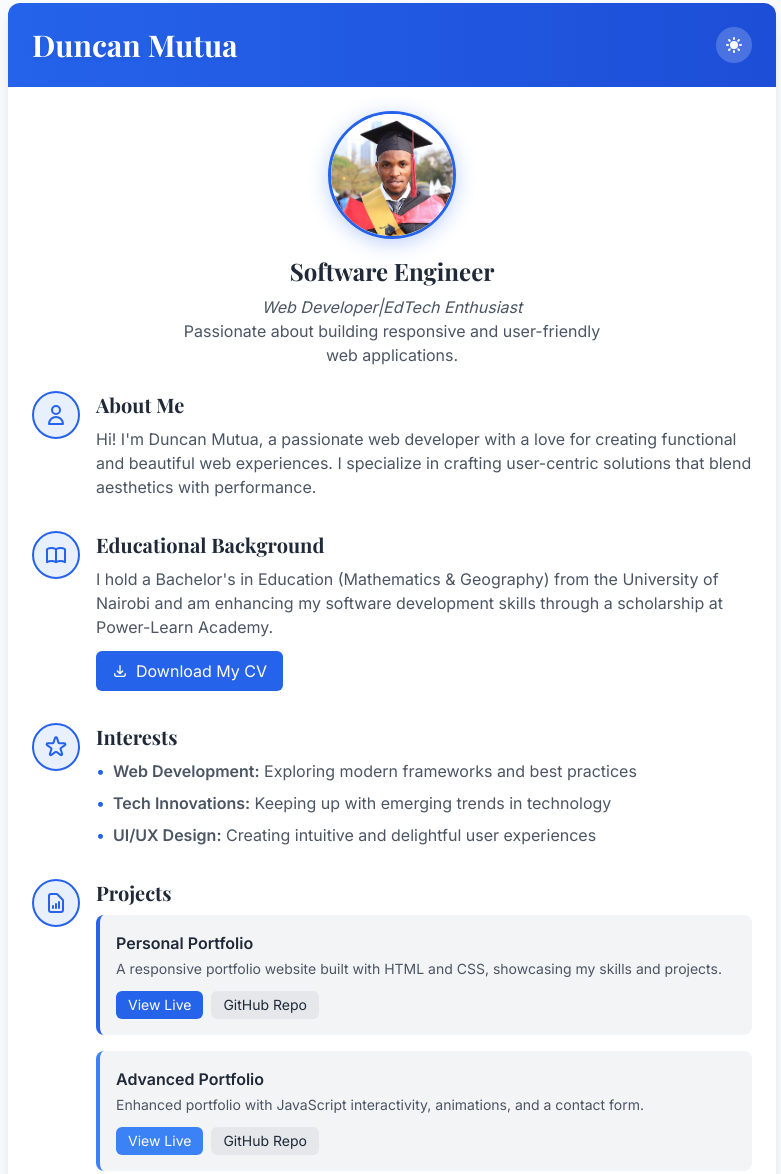
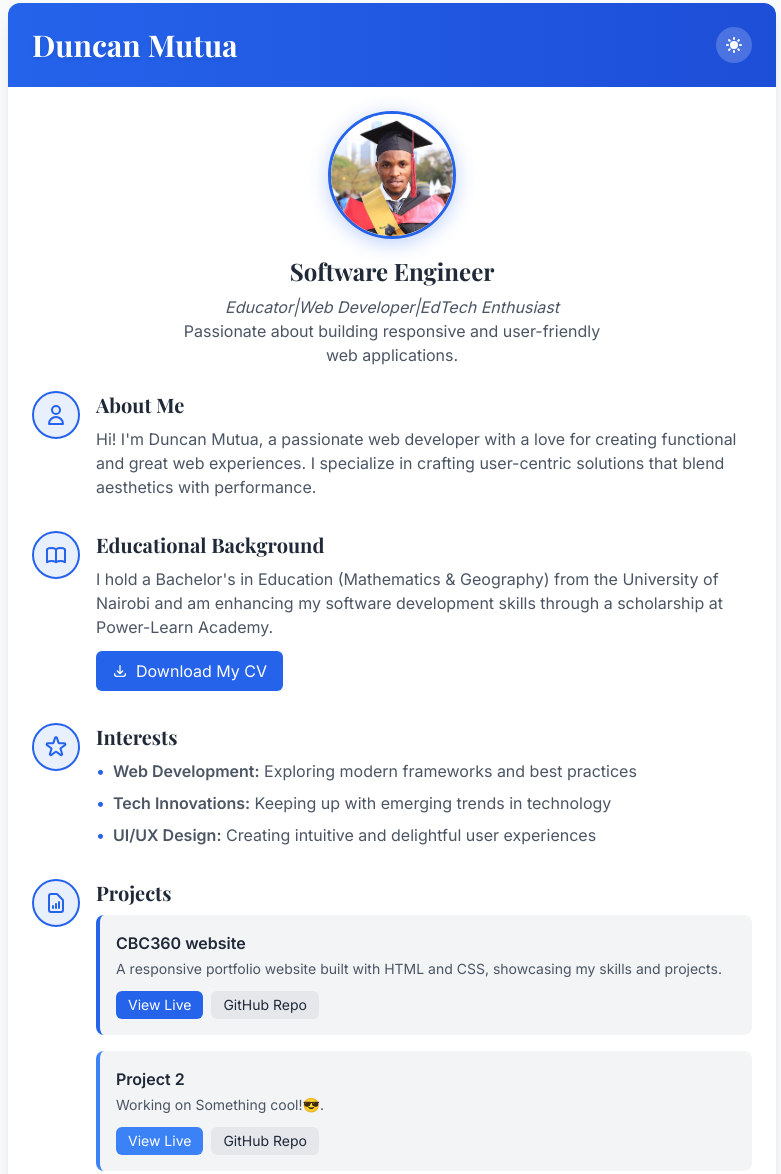
Before and after one commit to duncanmutua/personalprofile, a plain HTML site: page hackathonprofile.html in a window 1280 px wide. Shown: the part 13-1187 px from the top of the page, without its empty margins (248-1029 px from the left). Drawn offline with nearby package versions, Linux system fonts and the light colour scheme.

Commit message:
some little changes

```diff
--- a/hackathonprofile.html
+++ b/hackathonprofile.html
@@ -81,7 +81,7 @@
 
                 <h2 class="text-2xl font-bold text-gray-800 dark:text-white mb-2 font-display">Software Engineer</h2>
                 <p class="text-gray-600 dark:text-gray-300 max-w-md mx-auto">
-                    <i>Web Developer|EdTech Enthusiast</i>
+                    <i>Educator|Web Developer|EdTech Enthusiast</i>
                     <br>Passionate about building responsive and user-friendly web applications.
                 </p>
             </div>
@@ -98,7 +98,7 @@
                     <div>
                         <h3 class="text-xl font-bold text-gray-800 dark:text-white mb-2 font-display">About Me</h3>
                         <p class="text-gray-600 dark:text-gray-300">
-                            Hi! I'm Duncan Mutua, a passionate web developer with a love for creating functional and beautiful web experiences.
+                            Hi! I'm Duncan Mutua, a passionate web developer with a love for creating functional and great web experiences.
                             I specialize in crafting user-centric solutions that blend aesthetics with performance.
                         </p>
                     </div>
@@ -163,15 +163,15 @@
                         <div class="space-y-4">
                             <!-- Project 1 -->
                             <div class="bg-gray-100 dark:bg-gray-700 rounded-lg p-4 border-l-4 border-primary">
-                                <h4 class="font-bold text-gray-800 dark:text-white">Personal Portfolio</h4>
+                                <h4 class="font-bold text-gray-800 dark:text-white">CBC360 website</h4>
                                 <p class="text-gray-600 dark:text-gray-300 text-sm mt-1">
                                     A responsive portfolio website built with HTML and CSS, showcasing my skills and projects.
                                 </p>
                                 <div class="mt-3 flex flex-wrap gap-2">
-                                    <a href="https://github.com/duncanmutua" target="_blank" rel="noopener noreferrer" class="px-3 py-1 bg-primary hover:bg-blue-700 text-white text-sm rounded-md transition">
+                                    <a href="https://vibrant-web-palette.lovable.app/" target="_blank" rel="noopener noreferrer" class="px-3 py-1 bg-primary hover:bg-blue-700 text-white text-sm rounded-md transition">
                                         View Live
                                     </a>
-                                    <a href="https://github.com/duncanmutua" target="_blank" rel="noopener noreferrer" class="px-3 py-1 bg-gray-200 hover:bg-gray-300 dark:bg-gray-600 dark:hover:bg-gray-500 text-gray-800 dark:text-white text-sm rounded-md transition">
+                                    <a href="https://github.com/duncanmutua/duncanmmutua.git" target="_blank" rel="noopener noreferrer" class="px-3 py-1 bg-gray-200 hover:bg-gray-300 dark:bg-gray-600 dark:hover:bg-gray-500 text-gray-800 dark:text-white text-sm rounded-md transition">
                                         GitHub Repo
                                     </a>
                                 </div>
@@ -179,15 +179,15 @@
 
                             <!-- Project 2 -->
                             <div class="bg-gray-100 dark:bg-gray-700 rounded-lg p-4 border-l-4 border-accent">
-                                <h4 class="font-bold text-gray-800 dark:text-white">Advanced Portfolio</h4>
+                                <h4 class="font-bold text-gray-800 dark:text-white">Project 2</h4>
                                 <p class="text-gray-600 dark:text-gray-300 text-sm mt-1">
-                                    Enhanced portfolio with JavaScript interactivity, animations, and a contact form.
+                                    Working on Something cool!😎.
                                 </p>
                                 <div class="mt-3 flex flex-wrap gap-2">
                                     <a href="https://github.com/duncanmutua" target="_blank" rel="noopener noreferrer" class="px-3 py-1 bg-accent hover:bg-blue-500 text-white text-sm rounded-md transition">
                                         View Live
                                     </a>
-                                    <a href="https://github.com/duncanmutua" target="_blank" rel="noopener noreferrer" class="px-3 py-1 bg-gray-200 hover:bg-gray-300 dark:bg-gray-600 dark:hover:bg-gray-500 text-gray-800 dark:text-white text-sm rounded-md transition">
+                                    <a href="#" target="_blank" rel="noopener noreferrer" class="px-3 py-1 bg-gray-200 hover:bg-gray-300 dark:bg-gray-600 dark:hover:bg-gray-500 text-gray-800 dark:text-white text-sm rounded-md transition">
                                         GitHub Repo
                                     </a>
                                 </div>
```
